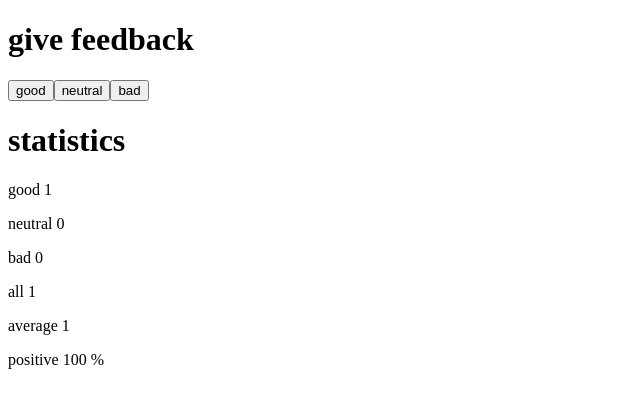
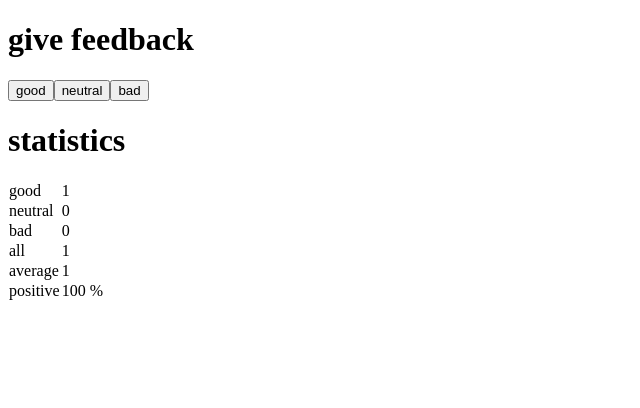
Before and after one commit to fugacityengr/full-stack-open-2022, a React (Create React App) app in the folder part1/unicafe/: page / in a window 1280 px wide. Both pictures are taken after a click on the button "good". Shown: the top 408 px of the page, without its empty margins (0-640 px from the left). Built offline with nearby package versions, Linux system fonts and the light colour scheme.

Commit message:
unicafe step6

```diff
--- a/part1/unicafe/src/App.js
+++ b/part1/unicafe/src/App.js
@@ -3,15 +3,17 @@ import { useState } from "react";
 const StatisticLine = (props) => {
   if (props.text === "positive") {
     return (
-      <p>
-        {props.text} {props.value} %
-      </p>
+      <tr>
+        <td>{props.text}</td>
+        <td>{props.value} %</td>
+      </tr>
     );
   }
   return (
-    <p>
-      {props.text} {props.value}
-    </p>
+    <tr>
+      <td>{props.text}</td>
+      <td>{props.value}</td>
+    </tr>
   );
 };
 
@@ -32,6 +34,7 @@ const Statistics = (props) => {
   return (
     <>
       <h1>statistics</h1>
+      <table></table>
       <StatisticLine text="good" value={good} />
       <StatisticLine text="neutral" value={neutral} />
       <StatisticLine text="bad" value={bad} />
```
